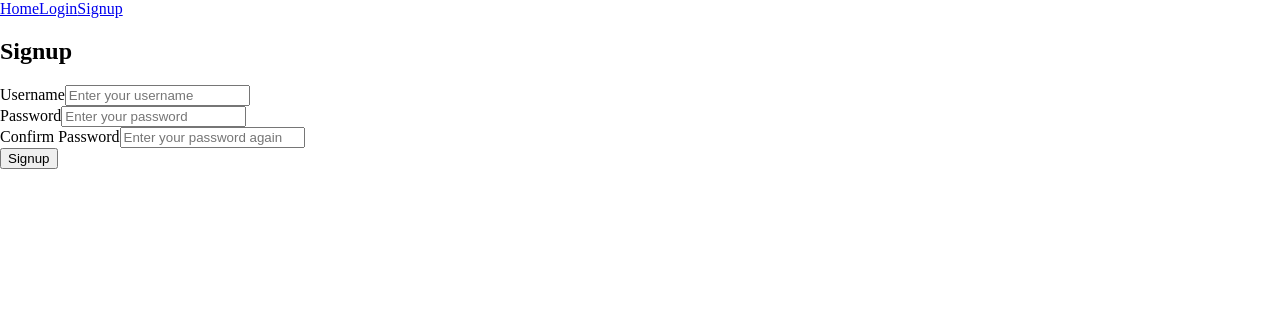
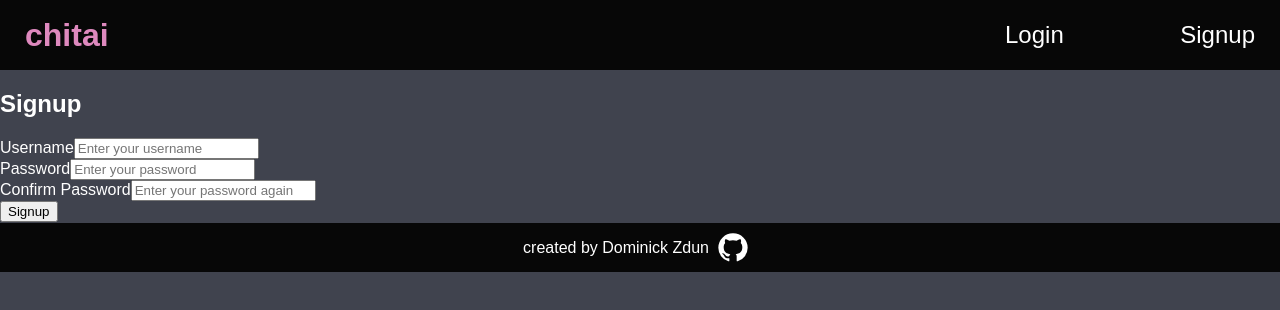
Before and after one commit to dominickzdun/blog, a React (Vite) app in the folder client/: page /signup in a window 1280 px wide. Shown: the top 310 px of the page. Built offline with nearby package versions, Linux system fonts and the light colour scheme.

Commit message:
Header and footer styling

```diff
--- a/client/index.html
+++ b/client/index.html
@@ -4,7 +4,7 @@
         <meta charset="UTF-8" />
         <link rel="icon" type="image/svg+xml" href="/" />
         <meta name="viewport" content="width=device-width, initial-scale=1.0" />
-        <title>Blog</title>
+        <title>chitai</title>
     </head>
     <body>
         <div id="root"></div>
--- a/client/src/App.jsx
+++ b/client/src/App.jsx
@@ -1,12 +1,16 @@
 import Articles from "./components/Articles";
+import Footer from "./components/Footer";
 import Header from "./components/Header";
 function App() {
     <Articles />;
     return (
         <div>
             <Header />
-            <h1>Articles</h1>
-            <Articles />
+            <main>
+                <h1>Articles</h1>
+                <Articles />
+            </main>
+            <Footer></Footer>
         </div>
     );
 }
--- a/client/src/components/Article.jsx
+++ b/client/src/components/Article.jsx
@@ -1,7 +1,9 @@
 import { useState, useEffect } from "react";
 import { useParams, Link } from "react-router";
 import Header from "./Header";
+import Footer from "./Footer"
 import ErrorMessage from "./ErrorMessage";
+
 function ArticleDetail() {
     const [article, setArticle] = useState(null);
     const [comments, setComments] = useState(null);
@@ -389,6 +391,7 @@ function ArticleDetail() {
                     )}
                 </div>
             </main>
+            <footer><Footer></Footer></footer>
         </>
     );
 }
--- a/client/src/components/Dashboard.jsx
+++ b/client/src/components/Dashboard.jsx
@@ -1,6 +1,7 @@
 import { useState, useEffect } from "react";
 import { Link, useNavigate } from "react-router";
 import Header from "./Header";
+import Footer from "./Footer";
 function Dashboard() {
     const [isLoggedIn, setIsLoggedIn] = useState(false);
     const [userPosts, setUserPosts] = useState([]);
@@ -131,12 +132,15 @@ function Dashboard() {
             <header>
                 <Header></Header>
             </header>
+            <main>
                 <h1>Dashboard</h1>
                 <Link to="/create">Create a new post</Link>
                 <ul>
                     {userPosts.map((post) => (
                         <li key={post.id}>
-                        <Link to={`/articles/${post.id}`}>{post.title}</Link>
+                            <Link to={`/articles/${post.id}`}>
+                                {post.title}
+                            </Link>
                             <label>
                                 <input
                                     type="checkbox"
@@ -156,6 +160,8 @@ function Dashboard() {
                         </li>
                     ))}
                 </ul>
+            </main>
+            <footer><Footer></Footer></footer>
         </div>
     );
 }
--- /dev/null
+++ b/client/src/components/Footer.jsx
@@ -0,0 +1,17 @@
+function Footer() {
+    return (
+        <footer>
+            <p>created by Dominick Zdun</p>
+
+            <a href="https://github.com/dominickzdun">
+                <img
+                    src="../../github.svg"
+                    alt="GitHub Profile"
+                    className="footer-link-image"
+                />
+            </a>
+        </footer>
+    );
+}
+
+export default Footer;
--- a/client/src/components/Header.jsx
+++ b/client/src/components/Header.jsx
@@ -25,21 +25,29 @@ function Header() {
     return (
         <header className="main-header">
             <nav className="nav-links">
-                <a href="/">Home</a>
+                <div className="header-left">
+                    <a className="header-main-name" href="/">
+                        chitai
+                    </a>
+                </div>
 
                 {isLoggedIn ? (
-                    <>
-                        <span className="welcome-message">{username}</span>
+                    <div className="header-right">
+                        <a href="/dashboard">Dashboard</a>
+                        <span className="display-user">{username}</span>
                         <button onClick={handleLogout} className="logout-btn">
-                            Logout
+                            <img
+                                src="../../export-arrow-right.svg"
+                                alt="Logout"
+                                className="header-logout-image"
+                            />
                         </button>
-                        <a href="/dashboard">Dashboard</a>
-                    </>
+                    </div>
                 ) : (
-                    <>
+                    <div className="header-right">
                         <a href="/login">Login</a>
                         <a href="/signup">Signup</a>
-                    </>
+                    </div>
                 )}
             </nav>
         </header>
--- a/client/src/components/Login.jsx
+++ b/client/src/components/Login.jsx
@@ -1,5 +1,6 @@
 import { useState } from "react";
 import Header from "./Header";
+import Footer from "./Footer";
 import { useNavigate } from "react-router";
 
 function Login() {
@@ -97,6 +98,7 @@ function Login() {
                     </button>
                 </form>
             </div>
+            <footer><Footer></Footer></footer>
         </>
     );
 }
--- a/client/src/components/PostMaker.jsx
+++ b/client/src/components/PostMaker.jsx
@@ -1,4 +1,6 @@
 import React, { useState, useEffect } from "react";
+import Header from "./Header";
+import Footer from "./Footer";
 import { useParams, useNavigate } from "react-router";
 function PostMaker() {
     const { id } = useParams();
@@ -165,6 +167,11 @@ function PostMaker() {
     if (!id) {
         //if there isnt an id,  user wants to create post
         return (
+            <>
+                <header>
+                    <Header></Header>
+                </header>
+                <main>
                     <form className="post-maker" onSubmit={handleSubmitCreate}>
                         {error && (
                             <div
@@ -197,11 +204,23 @@ function PostMaker() {
 
                         <button type="submit">Create Post</button>
                     </form>
+                </main>
+
+                <footer>
+                    <Footer></Footer>
+                </footer>
+            </>
         );
     } else {
         // else user wants to edit post
 
         return (
+            <>
+                <header>
+                    <Header></Header>
+                </header>
+                <main>
+                    {" "}
                     <form className="post-maker" onSubmit={handleSubmitEdit}>
                         {error && (
                             <div
@@ -234,6 +253,11 @@ function PostMaker() {
 
                         <button type="submit">Finalize Edit</button>
                     </form>
+                </main>
+                <footer>
+                    <Footer></Footer>
+                </footer>
+            </>
         );
     }
 }
--- a/client/src/components/Signup.jsx
+++ b/client/src/components/Signup.jsx
@@ -1,5 +1,6 @@
 import { useNavigate } from "react-router";
 import Header from "./Header";
+import Footer from "./Footer";
 import { useState } from "react";
 
 function Signup() {
@@ -126,6 +127,7 @@ function Signup() {
                     )}
                 </form>
             </div>
+            <footer><Footer></Footer></footer>
         </>
     );
 }
--- a/client/src/index.css
+++ b/client/src/index.css
@@ -1,7 +1,105 @@
-html,body,#root,.article-detail{
+body {
     margin: 0;
     padding: 0;
+    color: white;
+    font-family: sans-serif, Arial, Helvetica;
+    background-color: var(--charcoal);
+}
 
+a {
+    text-decoration: none;
+    color: white;
+}
+
+:root {
+    --black: #070707;
+    --charcoal: #40434e;
+    --lilac: #c297b8;
+    --mimi-pink: #fdcff3;
+    --persian-pink: #de89be;
+}
+
+header {
+    position: sticky;
+    top: 0;
+    margin: 0; /* Reset any default margins */
+    padding: 0; /* Reset any default padding */
+    background-color: var(--black);
+}
+
+.header-main-name {
+    font-weight: bold;
+    font-size: 32px;
+    color: var(--persian-pink);
+}
+
+.header-right {
+    display: flex;
+    min-width: 250px;
+    align-items: center;
+    justify-content: space-between;
+    font-size: 24px;
+    gap: 16px;
+}
+
+.nav-links {
+    height: 70px;
+    width: 100%;
+    display: flex;
+    align-items: center;
+    justify-content: space-between;
+    padding-left: 25px;
+    padding-right: 25px;
+
+    box-sizing: border-box;
+}
+
+.logout-btn {
+    background-color: var(--black);
+    border: none;
+    display: flex;
+    align-items: center;
+    justify-content: center;
+    cursor: pointer;
+}
+
+.header-logout-image {
+    filter: brightness(0) invert(1);
+}
+
+main {
+    background-color: var(--charcoal);
+    padding-bottom: 50px; /* Height of footer + some extra space */
+    min-height: calc(100vh - 50px); /* Full height minus header */
+}
+
+footer {
+    padding: 0px;
+
+    text-align: center;
+    background-color: var(--black);
+    border-top: 1px solid var(--charcoal);
+    height: 50px;
+    width: 100%;
+    box-sizing: border-box;
+    display: flex;
+    align-items: center;
+    justify-content: center;
+}
+
+.footer-link-image {
+    width: 32px;
+    height: 32px;
+    margin: 0 8px;
+    transition: opacity 0.3s ease, transform 0.2s ease, filter 0.2s ease;
+    vertical-align: middle;
+    filter: brightness(0) invert(1);
+}
+
+.footer-link-image:hover {
+    opacity: 0.7;
+    transform: scale(1.1);
+    filter: brightness(0) invert(1) sepia(1) saturate(5) hue-rotate(290deg);
 }
 
 .error-message {
@@ -54,13 +152,15 @@ html,body,#root,.article-detail{
     }
 }
 
-/* Comment editing styles */
 .comment-edit-form {
     margin-bottom: 10px;
+    max-width: 100%;
+    overflow: hidden;
 }
 
 .comment-edit-textarea {
     width: 100%;
+    box-sizing: border-box;
     min-height: 60px;
     padding: 8px;
     border: 1px solid #ccc;
@@ -91,5 +191,5 @@ html,body,#root,.article-detail{
 }
 
 .cancel-comment-btn:hover {
-    background-color: #da190b
+    background-color: #da190b;
 }
```
Also changed, not shown: client/public/export-arrow-right.svg (added), client/public/github.svg (added). Lines whose indentation alone changed are shown as unchanged.
